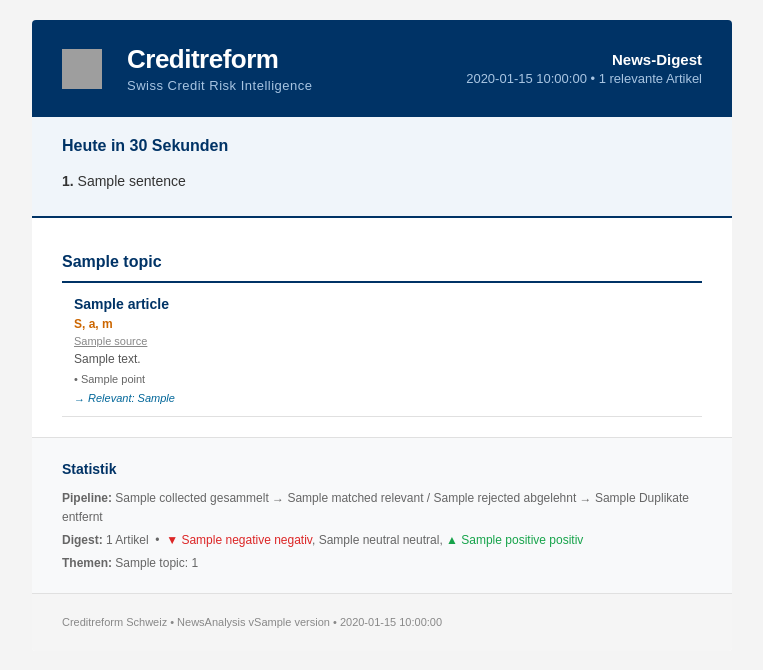
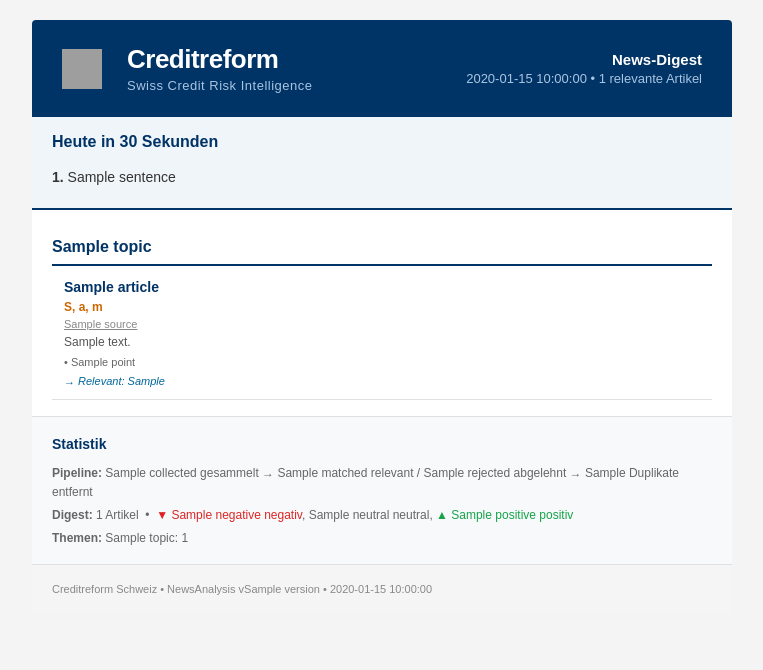
Before and after one commit to ClaudioLutz/NewsAnalysis_3.0, a Python web app: template src/newsanalysis/templates/email_digest.html in a window 1280 px wide. Shown: the top 670 px of the page, without its empty margins (258-1021 px from the left). Run offline with Jinja, Linux system fonts and the light colour scheme; the template is opened without the code that fills it: most values are stand-ins (such as "Sample title", 1, 10 or a date in 2020); grey boxes are pictures that could not be loaded.

Commit message:
fix: reduce inline padding for Gmail App mobile compatibility
Gmail App ignores <style> block media queries, so mobile overrides
via CSS classes don't work. Reduced inline padding from 30px to 20px
on all sections for better mobile readability while keeping desktop
appearance clean.

Co-Authored-By: Claude Opus 4.6 (1M context) <noreply@anthropic.com>

```diff
--- a/pyproject.toml
+++ b/pyproject.toml
@@ -4,7 +4,7 @@ build-backend = "hatchling.build"
 
 [project]
 name = "newsanalysis"
-version = "3.2.1"
+version = "3.2.2"
 description = "AI-powered Swiss news analysis for credit risk intelligence"
 readme = "README.md"
 requires-python = ">=3.11"
--- a/src/newsanalysis/templates/email_digest.html
+++ b/src/newsanalysis/templates/email_digest.html
@@ -170,7 +170,7 @@
           {% if executive_summary %}
           <!-- Executive Summary: Heute in 30 Sekunden -->
           <tr>
-            <td class="section-summary section-pad" style="padding: 20px 30px; background-color: #f0f5fa; border-bottom: 2px solid #003366;">
+            <td class="section-summary section-pad" style="padding: 16px 20px; background-color: #f0f5fa; border-bottom: 2px solid #003366;">
               <h2 class="section-heading" style="margin: 0 0 12px 0; color: #003366; font-size: 16px; font-weight: bold;">
                 Heute in 30 Sekunden
               </h2>
@@ -189,13 +189,13 @@
 
           <!-- Articles by Topic - Single Column Layout (Outlook compatible) -->
           <tr>
-            <td class="section-pad" style="padding: 20px 30px;">
+            <td class="section-pad" style="padding: 16px 20px;">
               {% if articles_by_topic %}
                 {% for topic, topic_articles in articles_by_topic.items() %}
                 <!-- Topic Header -->
-                <table role="presentation" width="100%" cellspacing="0" cellpadding="0" style="border-collapse: collapse; border-bottom: 2px solid #003366;">
+                <table role="presentation" width="100%" cellspacing="0" cellpadding="0" style="border-collapse: collapse;">
                   <tr>
-                    <td class="topic-header-cell" style="padding: 15px 0 10px 0;">
+                    <td class="topic-header-cell" style="padding: 12px 0 8px 0; border-bottom: 2px solid #003366;">
                       <h2 class="section-heading" style="margin: 0; color: #003366; font-size: 16px; font-weight: bold;">
                         {% if topic_icons.get(topic) %}{{ topic_icons.get(topic)|safe }} {% endif %}{{ topic_translations.get(topic, topic) }}
                       </h2>
@@ -263,7 +263,7 @@
 
           <!-- Statistics -->
           <tr>
-            <td class="section-stats section-pad" bgcolor="#f8f9fa" style="background-color: #f8f9fa; padding: 20px 30px; border-top: 1px solid #e0e0e0;">
+            <td class="section-stats section-pad" bgcolor="#f8f9fa" style="background-color: #f8f9fa; padding: 16px 20px; border-top: 1px solid #e0e0e0;">
               <table role="presentation" width="100%" cellspacing="0" cellpadding="0">
                 <tr>
                   <td class="text-meta stat-text" style="color: #666666; font-size: 12px; line-height: 1.6;">
@@ -304,7 +304,7 @@
 
           <!-- Footer -->
           <tr>
-            <td class="section-footer section-pad" bgcolor="#f5f5f5" style="background-color: #f5f5f5; padding: 20px 30px; border-radius: 0 0 4px 4px; border-top: 1px solid #e0e0e0;">
+            <td class="section-footer section-pad" bgcolor="#f5f5f5" style="background-color: #f5f5f5; padding: 16px 20px; border-radius: 0 0 4px 4px; border-top: 1px solid #e0e0e0;">
               <table role="presentation" width="100%" cellspacing="0" cellpadding="0">
                 <tr>
                   <td class="text-meta footer-text" style="color: #888888; font-size: 11px; line-height: 1.5;">
```
